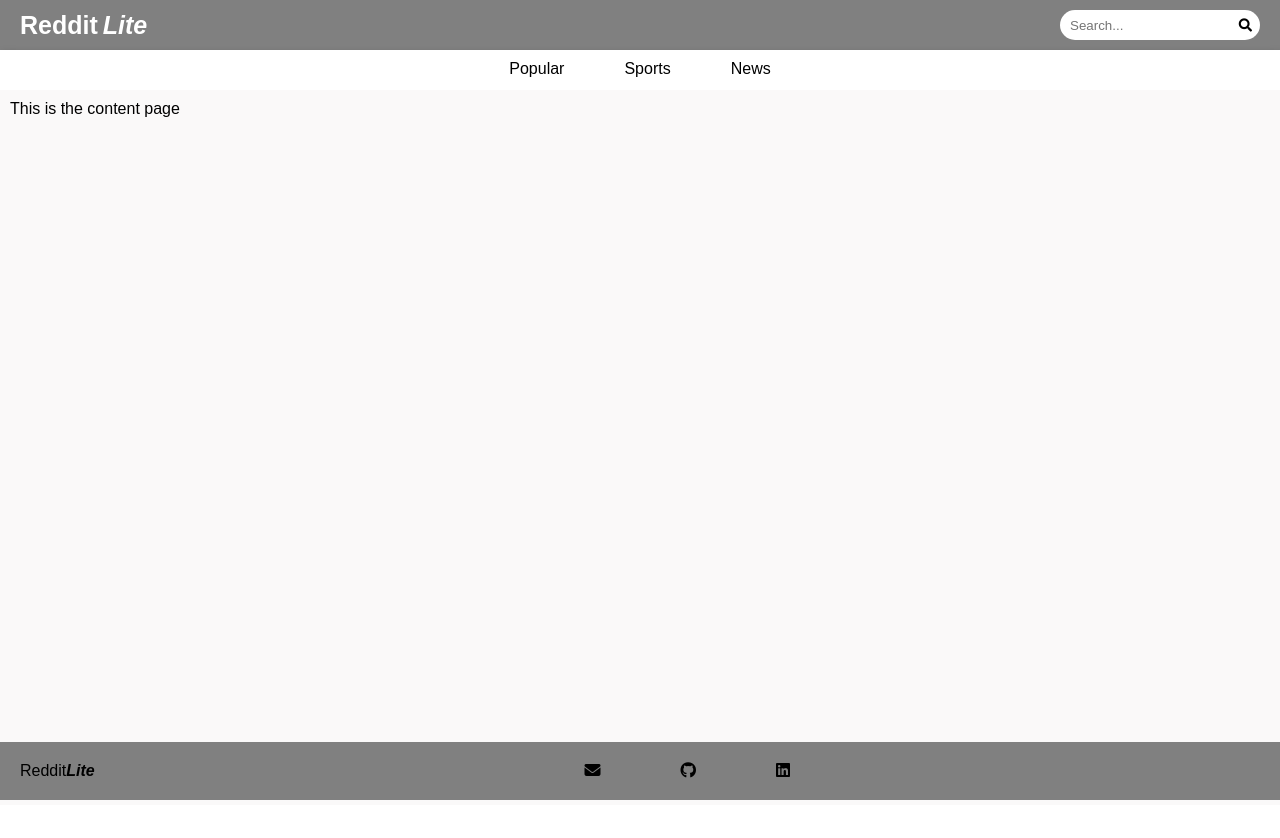
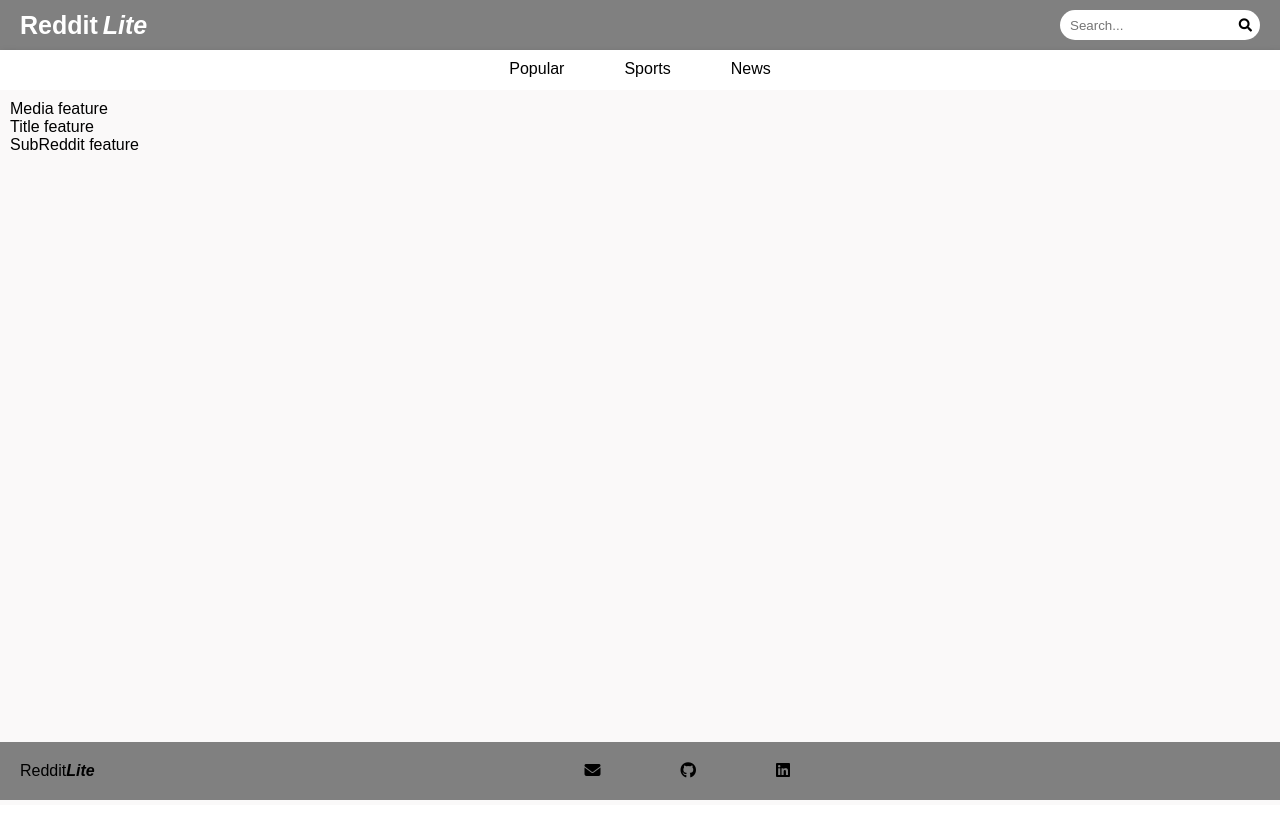
Before and after one commit to wingsown/reddit-mini, a React (Create React App) app: page / in a window 1280 px wide. Shown: the top 838 px of the page. Built offline with nearby package versions, Linux system fonts and the light colour scheme.

Commit message:
add Category and Article features

```diff
--- a/src/components/App/App.js
+++ b/src/components/App/App.js
@@ -1,19 +1,18 @@
-import { BrowserRouter, Route, Routes } from "react-router-dom"
+import { BrowserRouter, Route, Routes } from "react-router-dom";
 
-import './App.css';
+import "./App.css";
 import AppLayout from "./AppLayout";
+import Category from "../../features/Category/Category";
 
 function App() {
   return (
-
     <BrowserRouter>
-        <Routes>
-            <Route path="/" element={<AppLayout/>}>
-
-            </Route>
-        </Routes>
+      <Routes>
+        <Route path="/" element={<AppLayout />}>
+          <Route index element={<Category />} />
+        </Route>
+      </Routes>
     </BrowserRouter>
-
   );
 }
 
--- a/src/components/App/AppLayout.js
+++ b/src/components/App/AppLayout.js
@@ -3,23 +3,17 @@ import Footer from "../Footer/Footer";
 import Header from "../Header/Header";
 import Nav from "../Nav/Nav";
 
+export default function AppLayout() {
+  // State for managing search term and mobile navigation visibility
+  return (
+    <div className="App">
+      <Header />
 
-export default function AppLayout() {
-    // State for managing search term and mobile navigation visibility
-    return (
-        <div>
+      <Nav />
 
-            <Header/>
+      <Content />
 
-
-            <Nav/>
-
-
-            <Content/>
-
-
-            <Footer/>
-
-        </div>
-    )
+      <Footer />
+    </div>
+  );
 }
--- a/src/components/Content/Content.js
+++ b/src/components/Content/Content.js
@@ -1,11 +1,12 @@
-import contentCSS from './content.module.css'
+import { Outlet } from "react-router-dom";
+import contentCSS from "./content.module.css";
 
 function Content() {
-    return (
-        <main className={contentCSS.content}>
-            This is the content page
-        </main>
-     );
+  return (
+    <main className={contentCSS.content}>
+      <Outlet />
+    </main>
+  );
 }
 
 export default Content;
--- /dev/null
+++ b/src/features/ArticlePreview/ArticlePreview.js
@@ -0,0 +1,15 @@
+import { Link } from "react-router-dom";
+
+const ArticlePreview = () => {
+  return (
+    <div>
+      <Link>
+        <figure>Media feature</figure>
+        <p>Title feature</p>
+        <p>SubReddit feature</p>
+      </Link>
+    </div>
+  );
+};
+
+export default ArticlePreview;
--- /dev/null
+++ b/src/features/Category/Category.js
@@ -0,0 +1,11 @@
+import ArticlePreview from "../ArticlePreview/ArticlePreview";
+
+const Category = () => {
+  return (
+    <div>
+      <ArticlePreview />
+    </div>
+  );
+};
+
+export default Category;
```
